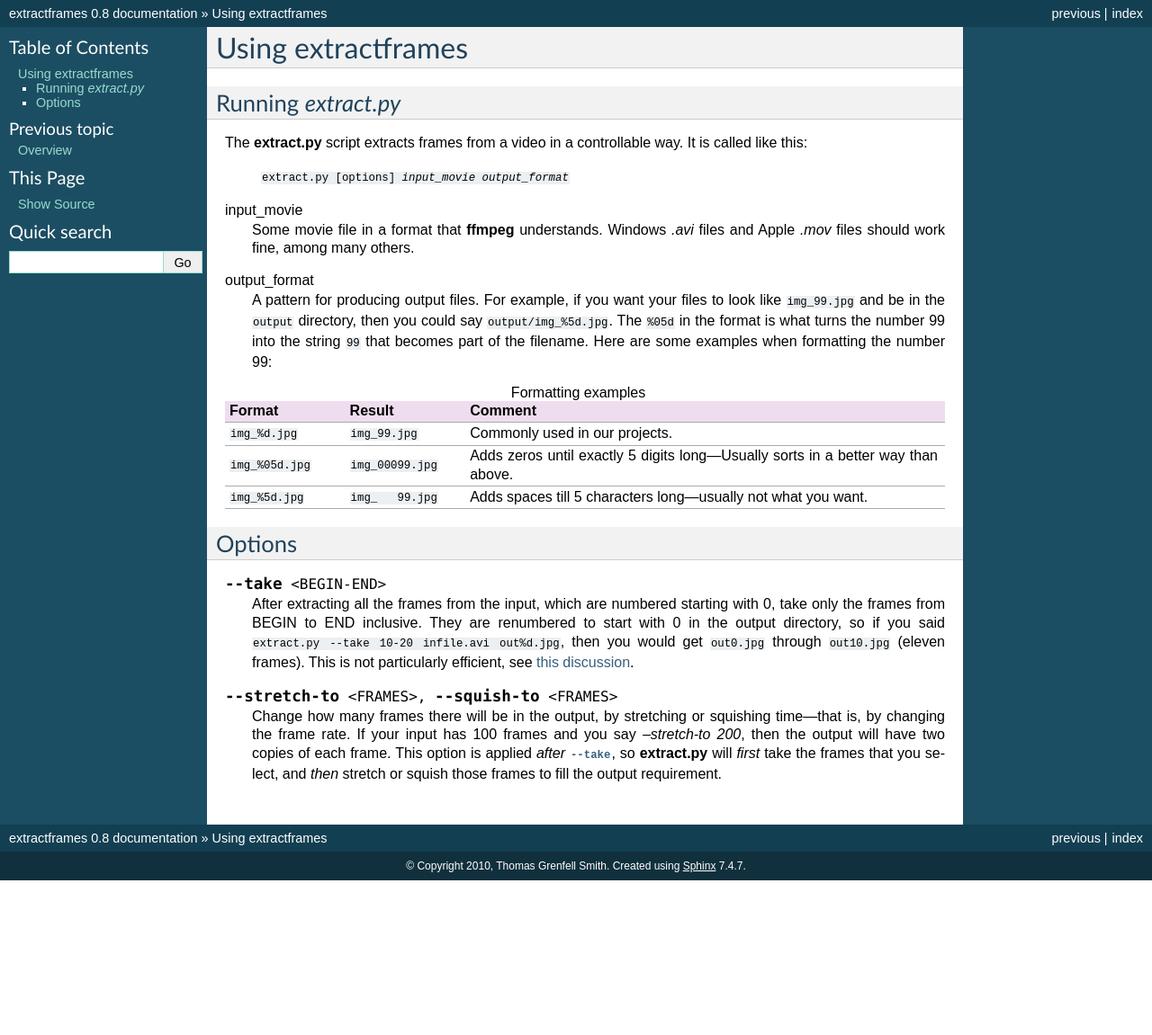
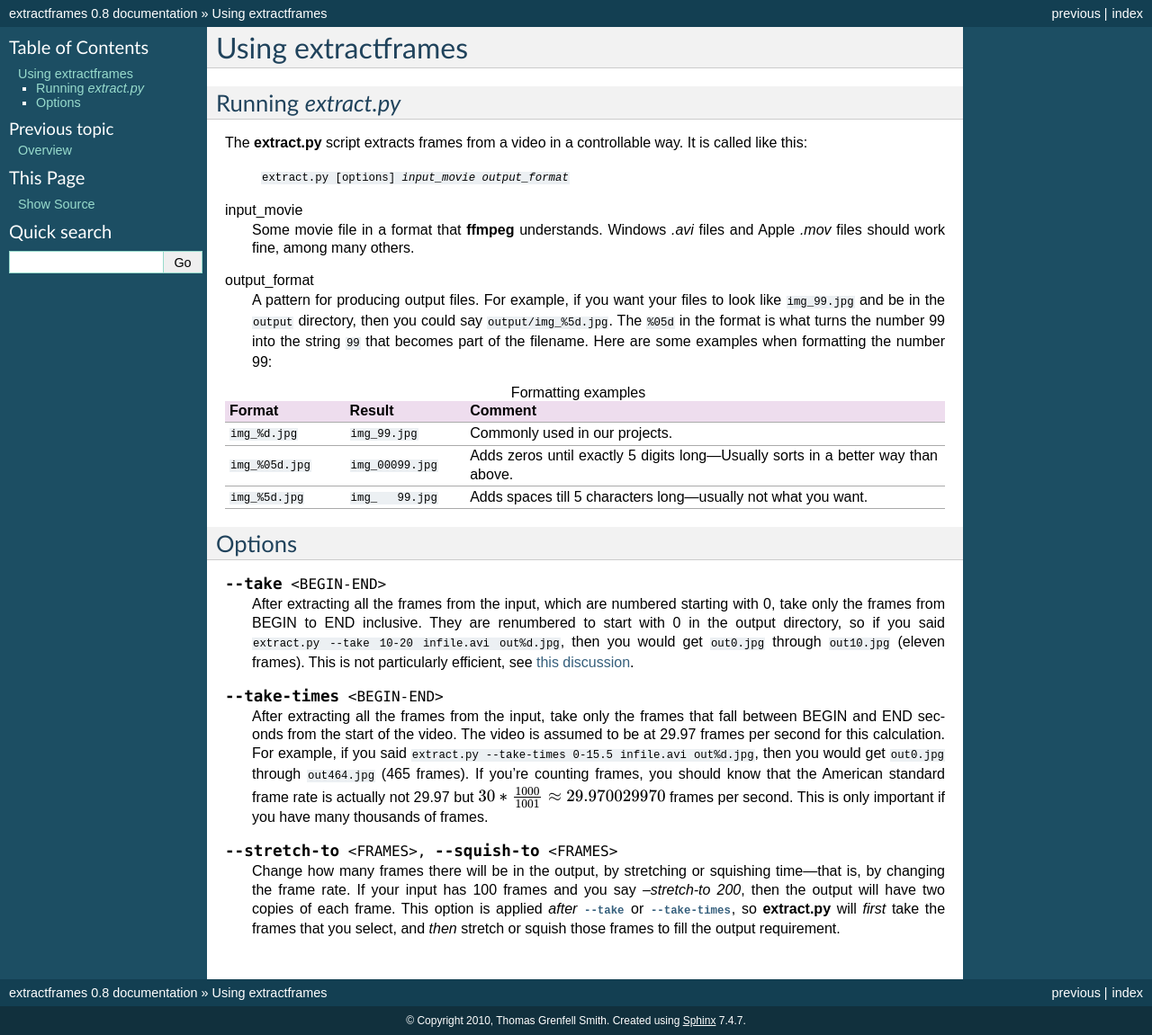
Before and after one commit to tgs/extractframes, a Sphinx documentation site: the page built from doc/source/invocation.rst, in a window 1280 px wide. Shown: the whole page at 90% size. Built offline with Sphinx 7.4.7, drawn with Linux system fonts in a browser that asks for light colours; formulas are drawn with MathJax 3; before the commit the page ends 979 px from its top, so only the background shows below that.

Commit message:
add take-times to doc

```diff
--- a/doc/source/invocation.rst
+++ b/doc/source/invocation.rst
@@ -42,11 +42,25 @@ Options
    :file:`out0.jpg` through :file:`out10.jpg` (eleven frames).  This is not
    particularly efficient, see :ref:`this discussion <correct-not-fast>`.
 
+.. option:: --take-times <BEGIN-END>
+
+   After extracting all the frames from the input, take only the frames
+   that fall between BEGIN and END seconds from the start of the video.
+   The video is assumed to be at 29.97 frames per second for this
+   calculation.  For example, if you said :samp:`extract.py --take-times
+   0-15.5 infile.avi out%d.jpg`, then you would get :file:`out0.jpg`
+   through :file:`out464.jpg` (465 frames).  If you're counting frames,
+   you should know that the American standard frame rate is actually not
+   29.97 but :math:`30 * \frac{1000}{1001} \approx 29.970029970` frames per
+   second.  This is only important if you have many thousands of
+   frames.
+
 .. option:: --stretch-to <FRAMES>, --squish-to <FRAMES>
 
    Change how many frames there will be in the output, by stretching or
-   squishing time---that is, by changing the frame rate.  If your input has
-   100 frames and you say `--stretch-to 200`, then the output will have two
-   copies of each frame.  This option is applied *after* :option:`--take`,
-   so :program:`extract.py` will *first* take the frames that you select, and
-   *then* stretch or squish those frames to fill the output requirement.
+   squishing time---that is, by changing the frame rate.  If your input
+   has 100 frames and you say `--stretch-to 200`, then the output will
+   have two copies of each frame.  This option is applied *after*
+   :option:`--take` or :option:`--take-times`, so :program:`extract.py`
+   will *first* take the frames that you select, and *then* stretch or
+   squish those frames to fill the output requirement.
--- a/doc/source/overview.rst
+++ b/doc/source/overview.rst
@@ -9,7 +9,7 @@ from it as JPEG files.  It can give you just a particular range of the
 frames, and it can change the frame rate by :ref:`Linear Frame Sampling`.  So
 for instance, if you want half as many frames as there are in the input, it
 will take every other frame.  If you want twice as many frames, it will take
-every frame twice.
+every frame twice.  It can also select frames by time, not just frame number.
 
 .. _correct-not-fast:
 
```
Also changed, not shown: 1 other file.
